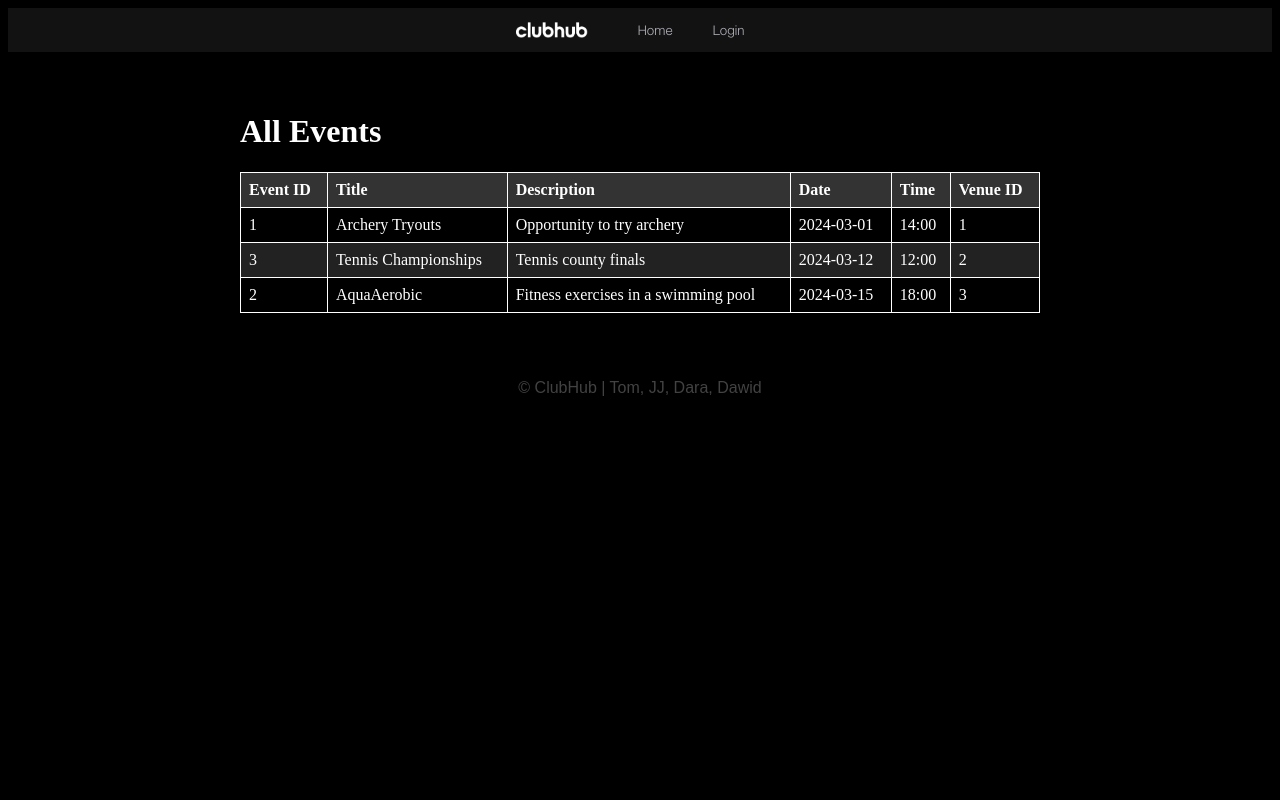
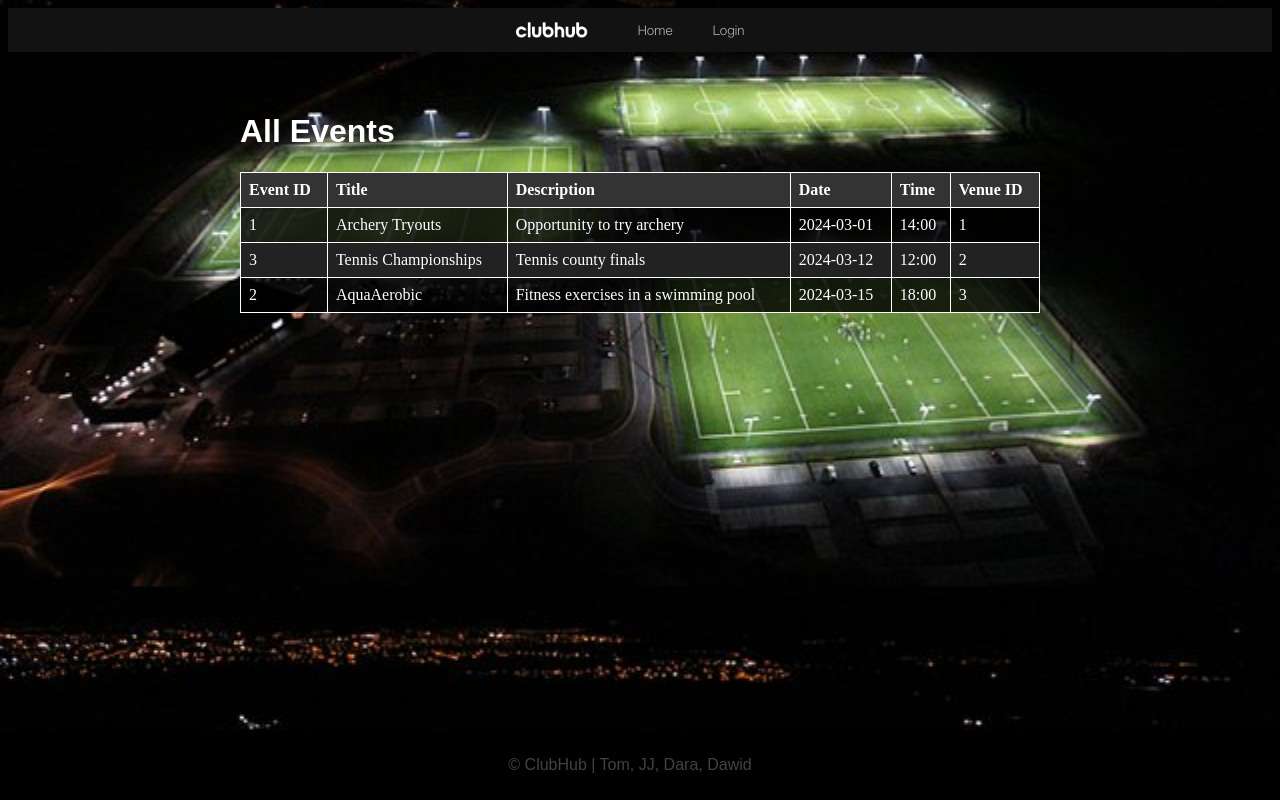
Before and after one commit to tomjoyce1/zorkfourteenth, a Flask app: page /view_events in a window 1280 px wide. Run offline with Flask 3, Linux system fonts and the light colour scheme; data comes from the database, SQL or seed files in the repository; both versions use the stored data as it was after the commit.

Commit message:
cursor.execute("INSERT INTO Event_Registration (Event_id, User_id) VALUES (?, ?)", (event_id, user_id))        conn.commit()

```diff
--- a/Events.py
+++ b/Events.py
@@ -51,10 +51,10 @@ def create_event(club_id, title, description, date_, time_, venue_id):
 
 # Function to register a user for a specific event
 def register_for_event(event_id, user_id):
-    with sqlite3.connect('MiniEpic.db') as conn:
-        cursor = conn.cursor()
-        cursor.execute("INSERT INTO Event_Registration (Event_id, User_id) VALUES (?, ?)", (event_id, user_id))
-        conn.commit()
+    conn = sqlite3.connect('MiniEpic.db')
+    cursor = conn.cursor()
+    cursor.execute("INSERT INTO Event_Registration (Event_id, User_id) VALUES (?, ?)", (event_id, user_id))
+    conn.commit()
 
 
 #views              #######################################
--- a/templates/view_events.html
+++ b/templates/view_events.html
@@ -5,7 +5,9 @@
 {% block style %}
     <style>
         body {
-            background-color: #000;
+            background-image: url('static/events.png');
+            background-size: cover;
+            background-position: center;
             color: #fff;
         }
 
@@ -15,10 +17,15 @@
             padding: 40px;
         }
 
+        .event-heading {
+            font-family: Arial, sans-serif; /* Change the font family here */
+        }
+
         .event-table {
             width: 100%;
             border-collapse: collapse;
             margin-top: 20px;
+            background-color: rgba(0, 0, 0, 0.8); /* Solid black background with some transparency */
         }
 
         .event-table th,
@@ -40,12 +47,23 @@
         .event-table tbody tr:hover {
             background-color: #444;
         }
+        footer {
+            position: fixed;
+            right: 0;
+            bottom: 0;
+            width: 100%;
+            background-color: black;
+            text-align: center;
+            font-family: 'Arial', Helvetica, 'sans-serif';
+            color: rgb(66, 66, 66);
+            padding: 10px;
+        }
     </style>
 {% endblock %}
 
 {% block content %}
     <div class="container">
-        <h1>All Events</h1>
+        <h1 class="event-heading">All Events</h1> <!-- Apply the class to change the font -->
         <table class="event-table">
             <thead>
                 <tr>
```
Also changed, not shown: templates/successful_registration.html (+21 -13 lines), MiniEpic.db, static/events.png (added), your_database.db (deleted).
